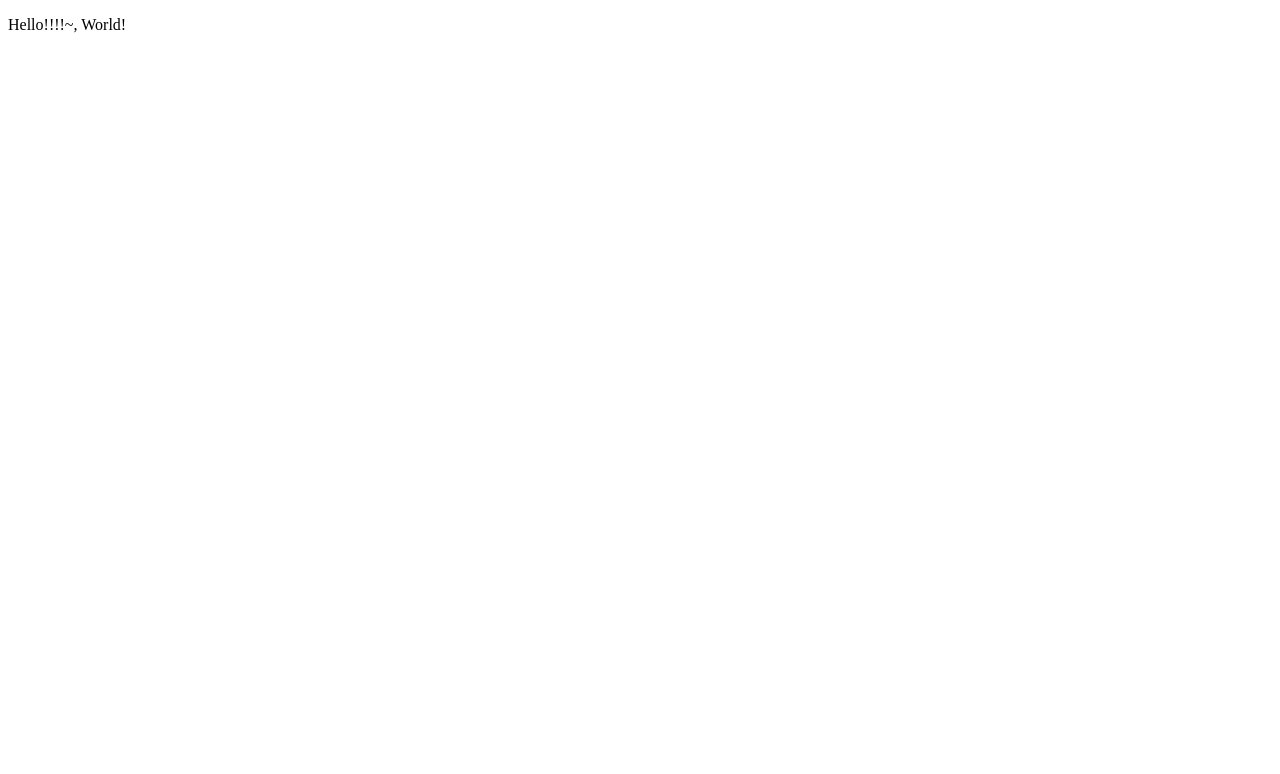
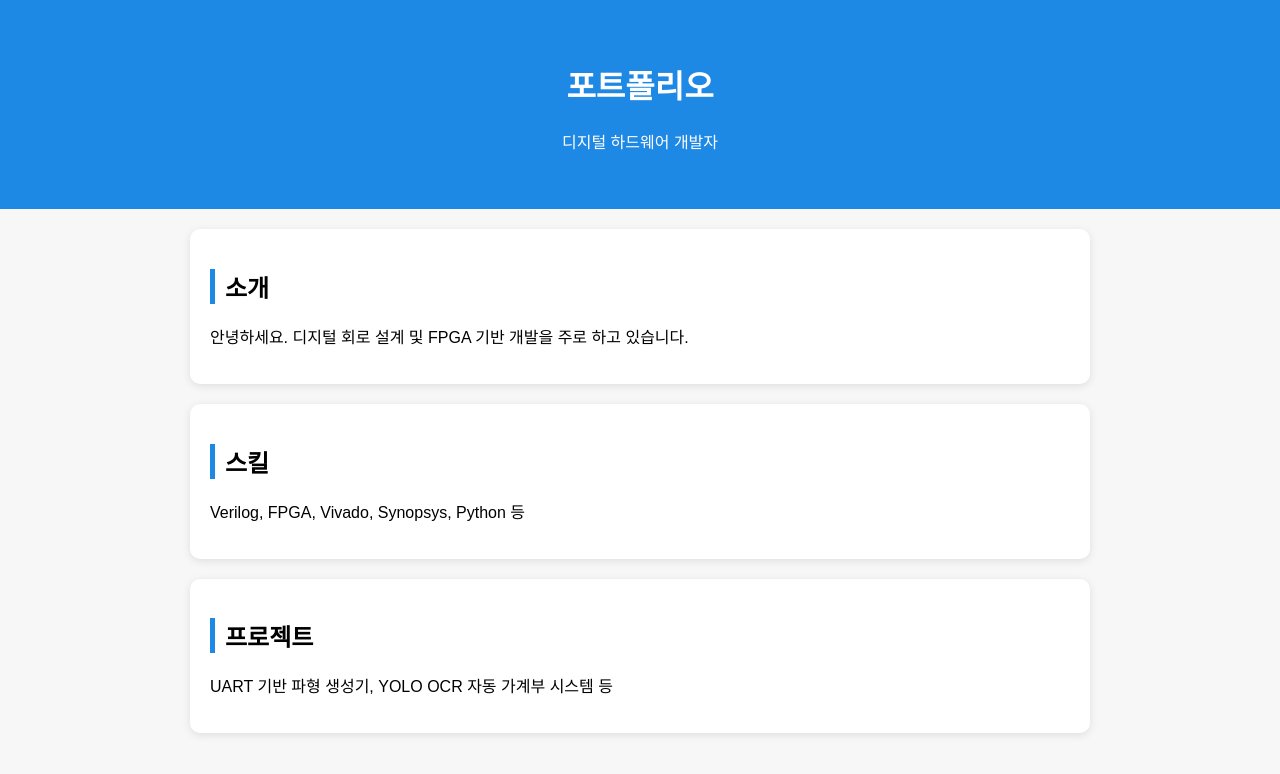
Before and after one commit to HOJUN-PROJECT/HOJUN-PROJECT.github.io, a plain HTML site: page index.html in a window 1280 px wide. Drawn offline with Linux system fonts and the light colour scheme.

Commit message:
Update index.html

```diff
--- a/index.html
+++ b/index.html
@@ -1,12 +1,64 @@
 <!DOCTYPE html>
-<html lang="en">
+<html lang="ko">
 <head>
-	<meta charset="UTF-8">
-	<meta http-equiv="X-UA-Compatible" content="IE=edge">
-	<meta name="viewport" content="width=device-width, initial-scale=1.0">
-	<title>Portfolio</title>
+  <meta charset="UTF-8">
+  <meta name="viewport" content="width=device-width, initial-scale=1.0">
+  <title>Portfolio</title>
+
+  <style>
+    body {
+      margin: 0;
+      font-family: Arial, sans-serif;
+      background: #f7f7f7;
+    }
+    header {
+      background: #1e88e5;
+      color: white;
+      padding: 40px 20px;
+      text-align: center;
+    }
+    .container {
+      max-width: 900px;
+      margin: 20px auto;
+      padding: 0 20px;
+    }
+    h2 {
+      border-left: 5px solid #1e88e5;
+      padding-left: 10px;
+    }
+    .box {
+      background: white;
+      padding: 20px;
+      margin: 20px 0;
+      border-radius: 10px;
+      box-shadow: 0 2px 8px rgba(0,0,0,0.1);
+    }
+  </style>
 </head>
+
 <body>
-  <p>Hello!!!!~, World!</p>
+
+  <header>
+    <h1>포트폴리오</h1>
+    <p>디지털 하드웨어 개발자</p>
+  </header>
+
+  <div class="container">
+    <div class="box">
+      <h2>소개</h2>
+      <p>안녕하세요. 디지털 회로 설계 및 FPGA 기반 개발을 주로 하고 있습니다.</p>
+    </div>
+
+    <div class="box">
+      <h2>스킬</h2>
+      <p>Verilog, FPGA, Vivado, Synopsys, Python 등</p>
+    </div>
+
+    <div class="box">
+      <h2>프로젝트</h2>
+      <p>UART 기반 파형 생성기, YOLO OCR 자동 가계부 시스템 등</p>
+    </div>
+  </div>
+
 </body>
 </html>
```
